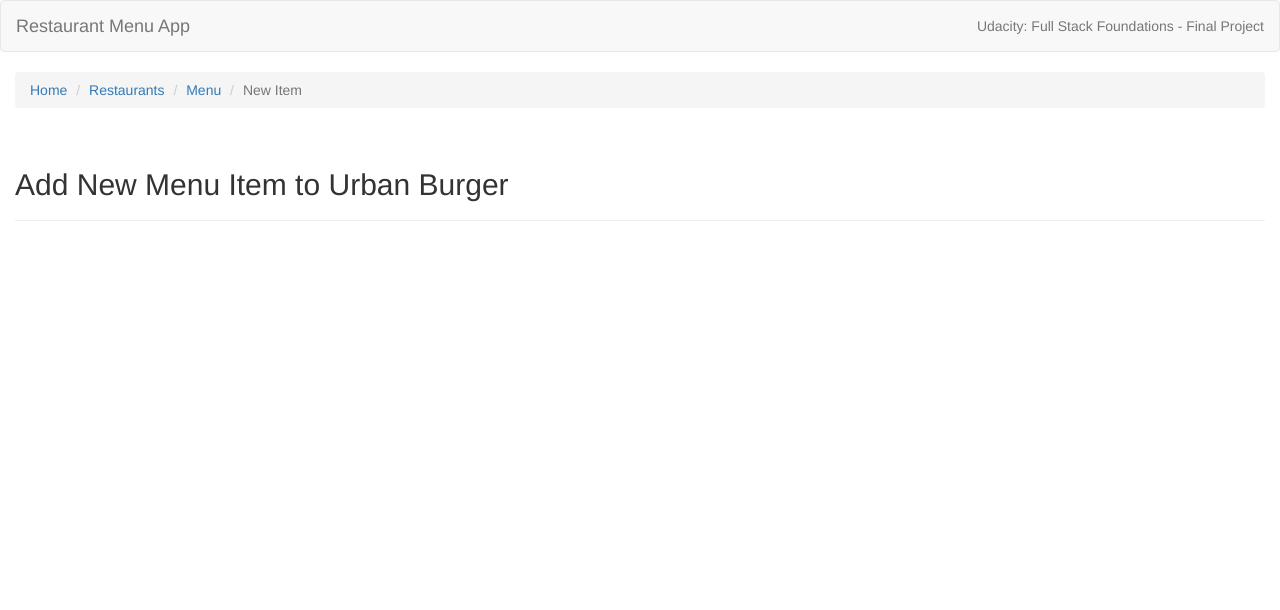
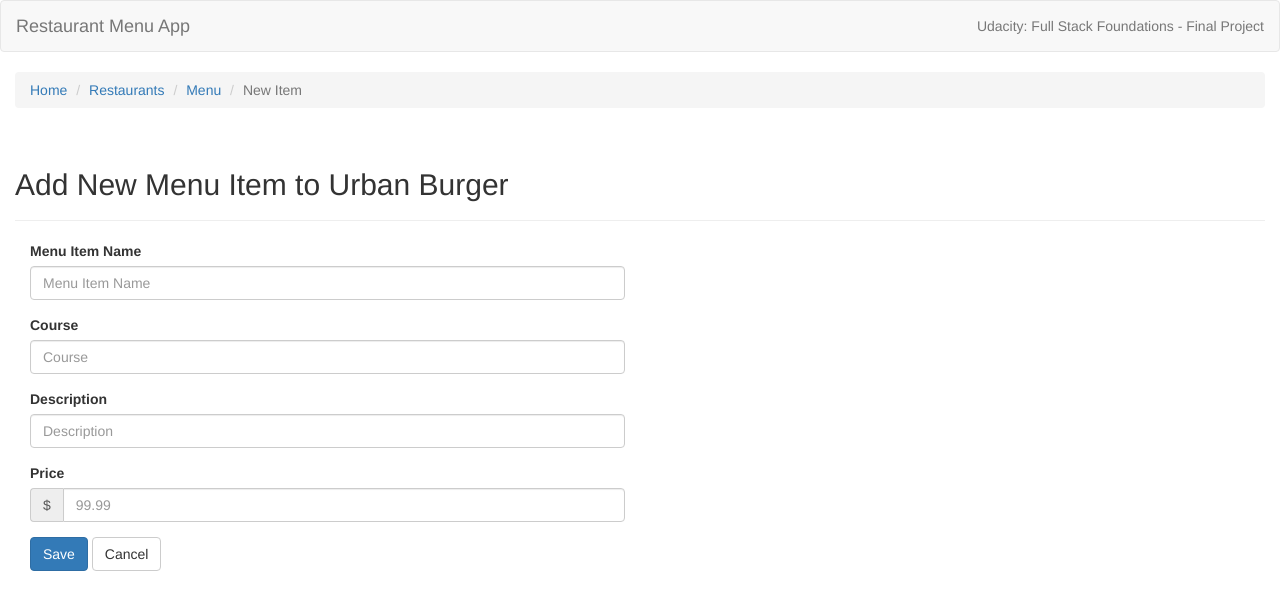
Before and after one commit to mikemckenna/udacity-nanodegree-fullstack, a Flask app: page /restaurant/1/menu/new in a window 1280 px wide. Shown: the top 610 px of the page. Run offline with Flask 2, Linux system fonts and the light colour scheme; some libraries are stand-ins or nearby versions.

Commit message:
Added ability to add new menu item to restaurant menu

```diff
--- a/vagrant/final_project_fsf/final_project.py
+++ b/vagrant/final_project_fsf/final_project.py
@@ -94,7 +94,19 @@ def newMenuItem(restaurant_id):
                    {'text': 'Menu', 'href': '/restaurant/%s/menu' % restaurant_id},
                    {'text': 'New Item'}]
     restaurant = session.query(Restaurant).filter_by(id=restaurant_id).one()
-    return render_template('menu_item_new.html', breadcrumbs=breadcrumbs, restaurant=restaurant)
+
+    if request.method == 'POST':
+        newMenuItem = MenuItem(name=request.form['name'],
+                               course=request.form['course'],
+                               description=request.form['description'],
+                               price=request.form['price'],
+                               restaurant_id=restaurant_id)
+        session.add(newMenuItem)
+        session.commit()
+        flash("New menu item has been added!")
+        return redirect(url_for('showMenu', restaurant_id=restaurant_id))
+    else:
+        return render_template('menu_item_new.html', breadcrumbs=breadcrumbs, restaurant=restaurant)
 
 
 @app.route('/restaurant/<int:restaurant_id>/menu/<int:menu_id>/edit', methods=['GET', 'POST'])
@@ -104,8 +116,19 @@ def editMenuItem(restaurant_id, menu_id):
                    {'text': 'Menu', 'href': '/restaurant/%s/menu' % restaurant_id},
                    {'text': 'Edit Item'}]
     restaurant = session.query(Restaurant).filter_by(id=restaurant_id).one()
-    item = session.query(MenuItem).filter_by(menu_id=menu_id).one()
-    return render_template('menu_item_edit.html', breadcrumbs=breadcrumbs, restaurant=restaurant, item=item)
+    editedMenuItem = session.query(MenuItem).filter_by(menu_id=menu_id).one()
+    if request.method == 'POST':
+        editedMenuItem.name = request.form['name']
+        editedMenuItem.course = request.form['course']
+        editedMenuItem.description = request.form['description']
+        editedMenuItem.price = request.form['price']
+        editedMenuItem.restaurant_id = restaurant_id
+        session.add(editedMenuItem)
+        session.commit()
+        flash("Menu item has been updated!")
+        return redirect(url_for('showMenu', restaurant_id=restaurant_id))
+    else:
+        return render_template('menu_item_edit.html', breadcrumbs=breadcrumbs, restaurant=restaurant, item=editedMenuItem)
 
 
 @app.route('/restaurant/<int:restaurant_id>/menu/<int:menu_id>/delete', methods=['GET', 'POST'])
--- a/vagrant/final_project_fsf/templates/menu_item_new.html
+++ b/vagrant/final_project_fsf/templates/menu_item_new.html
@@ -9,4 +9,28 @@
   </div>
 </div>
 
+<form class="col-md-6" action="{{url_for('newMenuItem', restaurant_id=restaurant.id)}}" method="POST">
+  <div class="form-group">
+    <label for="name">Menu Item Name</label>
+    <input type="input" class="form-control" id="name" name="name" placeholder="Menu Item Name">
+  </div>
+  <div class="form-group">
+    <label for="course">Course</label>
+    <input type="input" class="form-control" id="course" name="course" placeholder="Course">
+  </div>
+  <div class="form-group">
+    <label for="description">Description</label>
+    <input type="input" class="form-control" id="description" name="description" placeholder="Description">
+  </div>
+  <div class="form-group">
+    <label for="price">Price</label>
+    <div class="input-group">
+      <span class="input-group-addon">$</span>
+      <input type="input" class="form-control" id="price" name="price" placeholder="99.99">
+    </div>
+  </div>
+  <button type="submit" class="btn btn-primary">Save</button>
+  <a class="btn btn-default" href="{{url_for('showMenu', restaurant_id=restaurant.id)}}" role="button">Cancel</a>
+</form>
+
 {% endblock %}
```
Also changed, not shown: vagrant/final_project_fsf/finalproject_fsf.db.
